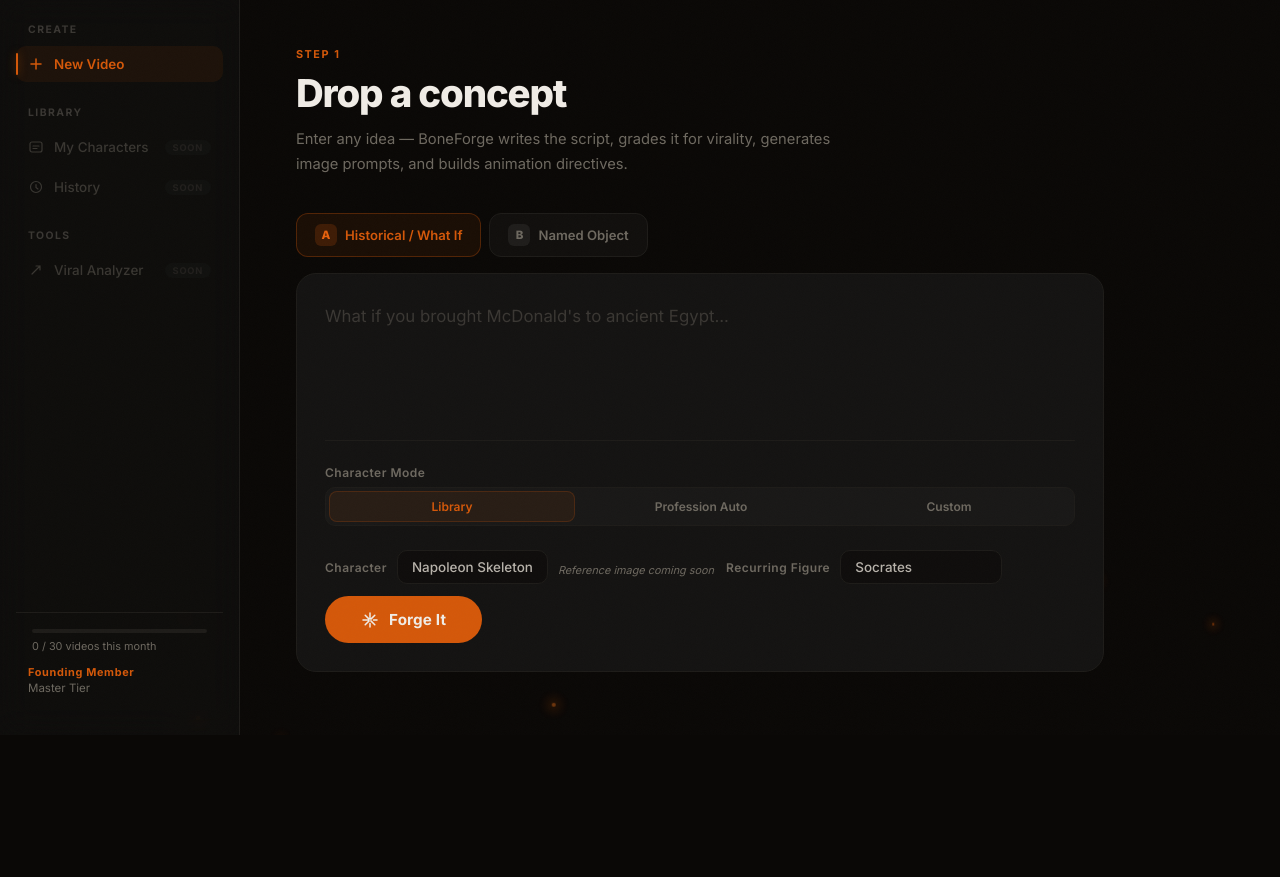
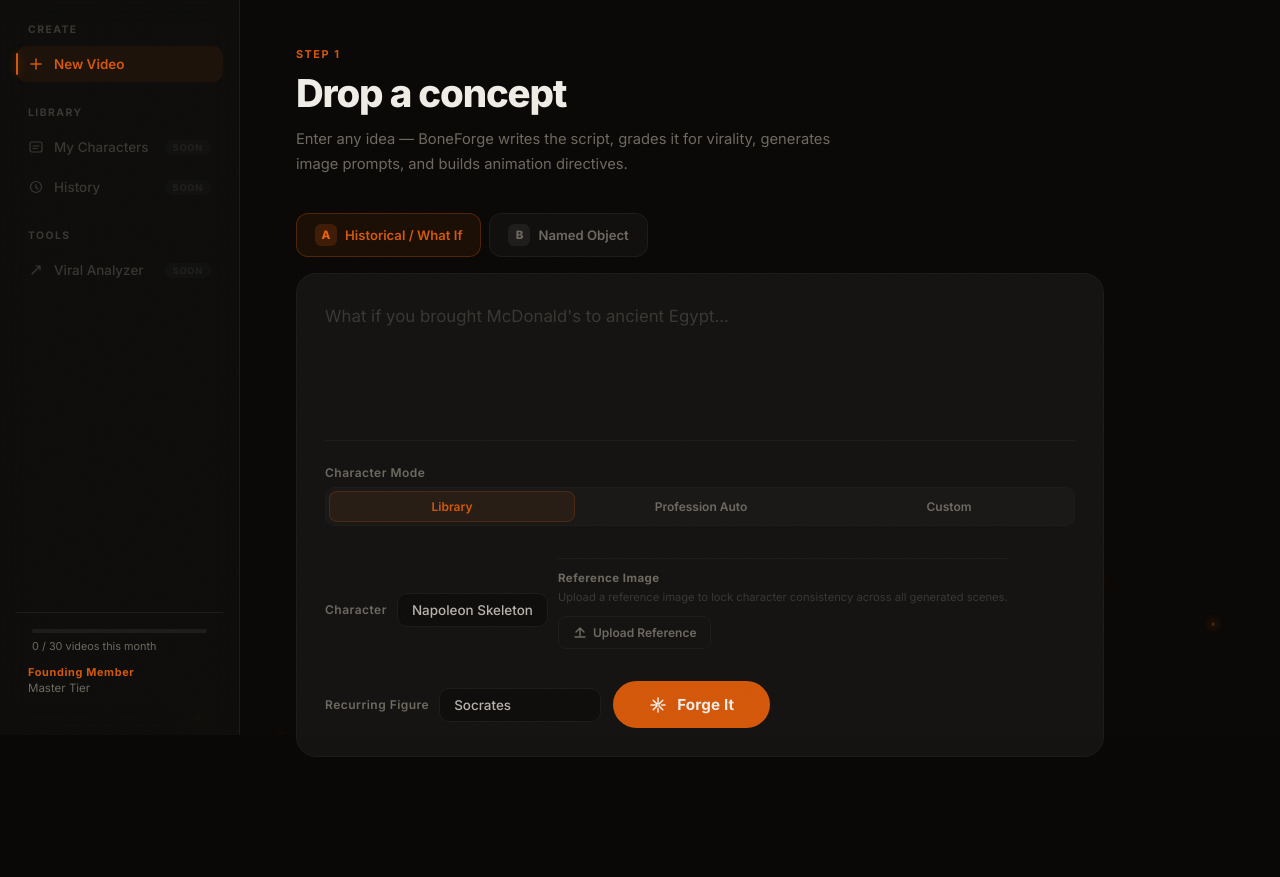
Before and after one commit to artyoms83/Bone-forge-app, a Flask app: page /dashboard in a window 1280 px wide. Shown: the part 65-942 px from the top of the page. Before the commit the page ends 800 px from the top, so only its background shows below. Run offline with Flask 3, Linux system fonts and the light colour scheme; the visitor is signed in with stand-in values (Sample User, id 1).

Commit message:
16:9 images, generate all button, character reference library
Co-Authored-By: Claude Opus 4.6 <noreply@anthropic.com>

```diff
--- a/app.py
+++ b/app.py
@@ -66,6 +66,13 @@ CHARACTER_PRESETS = {
 }
 
 PROFESSION_BASE_PREFIX = "skeleton character consistent, eyeballs with black pupils in skull, goofy expressive eyes, 3D, photorealistic environment, natural lighting, deep shadows, realistic textures, cinematic depth of field, film grain"
+
+REFERENCE_IMAGES = {
+    "napoleon": None,
+    "knight": None,
+    "viking": None,
+    "samurai": None,
+}
 
 # ---------------------------------------------------------------------------
 # Video caps & usage tracking
@@ -249,6 +256,7 @@ OUTPUT FORMAT — Return ONLY valid JSON:
 }
 
 IMAGE PROMPT RULES:
+- Generate all image prompts for 16:9 widescreen format (landscape orientation). Camera framing and compositions should be optimized for widescreen.
 - Begin EVERY character image prompt with the exact character prefix provided
 - Append character_outfit to every character image prompt after the prefix
 - 30% of prompts should be no-character shots: crowd reactions, object close-ups, environment shots
@@ -299,6 +307,7 @@ OUTPUT FORMAT — Return ONLY valid JSON:
 }
 
 IMAGE PROMPT RULES:
+- Generate all image prompts for 16:9 widescreen format (landscape orientation). Camera framing and compositions should be optimized for widescreen.
 - Begin EVERY character image prompt with the exact character prefix provided
 - 30% should be no-character shots
 - Art style: dark, cinematic, slightly absurd, high detail
@@ -509,6 +518,24 @@ def grade_script():
 
 
 # ---------------------------------------------------------------------------
+# Character reference upload
+# ---------------------------------------------------------------------------
+
+@app.route("/upload-reference", methods=["POST"])
+@login_required
+def upload_reference():
+    data = request.get_json()
+    character_key = data.get("character_key", "").strip()
+    image_data = data.get("image_data", "").strip()
+
+    if not character_key or not image_data:
+        return jsonify({"error": "character_key and image_data required"}), 400
+
+    REFERENCE_IMAGES[character_key] = image_data
+    return jsonify({"success": True, "character": character_key})
+
+
+# ---------------------------------------------------------------------------
 # Image generation endpoint
 # ---------------------------------------------------------------------------
 
@@ -517,6 +544,7 @@ def grade_script():
 def generate_image():
     data = request.get_json()
     prompt = data.get("prompt", "").strip()
+    character_key = data.get("character_key", "")
 
     if not prompt:
         return jsonify({"error": "Prompt is required"}), 400
@@ -525,6 +553,22 @@ def generate_image():
         return jsonify({"error": "OpenRouter API key not configured. Add it to .env"}), 500
 
     try:
+        ref_image = REFERENCE_IMAGES.get(character_key)
+
+        if ref_image:
+            message_content = [
+                {
+                    "type": "image_url",
+                    "image_url": {"url": ref_image}
+                },
+                {
+                    "type": "text",
+                    "text": f"Generate an image matching this character's exact appearance. Keep the skeleton character visually identical to the reference. New scene: {prompt}. Dark cinematic style, high detail, dramatic lighting, 16:9 widescreen format."
+                }
+            ]
+        else:
+            message_content = f"Generate an image: {prompt}. Dark cinematic style, high detail, dramatic lighting, 16:9 widescreen format."
+
         resp = requests.post(
             "https://openrouter.ai/api/v1/chat/completions",
             headers={
@@ -537,10 +581,13 @@ def generate_image():
                 "model": "google/gemini-3-pro-image-preview",
                 "max_tokens": 4096,
                 "modalities": ["text", "image"],
+                "image_generation_config": {
+                    "aspect_ratio": "16:9"
+                },
                 "messages": [
                     {
                         "role": "user",
-                        "content": f"Generate an image: {prompt}. Dark cinematic style, high detail, dramatic lighting."
+                        "content": message_content
                     }
                 ],
             },
--- a/static/app.js
+++ b/static/app.js
@@ -7,6 +7,7 @@ var fixedScript = null;
 var isEditing = false;
 var currentFormula = 'a';
 var currentCharMode = 'library';
+var currentCharacterKey = '';
 
 // ---------------------------------------------------------------------------
 // FORMULA TOGGLE
@@ -177,6 +178,7 @@ function startGeneration() {
   if (!concept) { document.getElementById('conceptInput').focus(); return; }
 
   var character = document.getElementById('characterSelect').value;
+  currentCharacterKey = character;
 
   document.getElementById('stepInput').classList.add('gen-step-hidden');
   document.getElementById('stepGeneration').classList.remove('gen-step-hidden');
@@ -321,8 +323,8 @@ function showResults(data) {
   setTimeout(function () {
     if (data.image_prompts && data.image_prompts.length > 0) {
       showImagePreview(data.image_prompts[0]);
-      var genAllText = document.getElementById('generateAllText');
-      if (genAllText) genAllText.textContent = 'Generate All ' + data.image_prompts.length + ' Images';
+      var btn = document.getElementById('generateAllBtn');
+      if (btn) btn.querySelector('#generateAllCount').textContent = data.image_prompts.length;
     }
     document.getElementById('newVideoBtn').style.display = '';
   }, 2600);
@@ -515,7 +517,7 @@ function showImagePreview(prompt) {
   fetch('/generate-image', {
     method: 'POST',
     headers: { 'Content-Type': 'application/json' },
-    body: JSON.stringify({ prompt: prompt })
+    body: JSON.stringify({ prompt: prompt, character_key: currentCharacterKey })
   })
     .then(function(r) { return r.json(); })
     .then(function(data) {
@@ -714,6 +716,134 @@ function resetGrader() {
 }
 
 // ---------------------------------------------------------------------------
+// GENERATE ALL IMAGES
+// ---------------------------------------------------------------------------
+function generateAllImages() {
+  if (!generatedData || !generatedData.image_prompts) return;
+
+  var prompts = generatedData.image_prompts;
+  var total = prompts.length;
+  var completed = 0;
+  var failed = 0;
+
+  // Create image gallery container if not exists
+  var gallery = document.getElementById('imageGallery');
+  if (!gallery) {
+    gallery = document.createElement('div');
+    gallery.id = 'imageGallery';
+    gallery.className = 'image-gallery';
+    document.getElementById('imagePreviewSection').appendChild(gallery);
+  }
+  gallery.innerHTML = '';
+
+  // Create placeholder cards for all images
+  prompts.forEach(function(prompt, i) {
+    var card = document.createElement('div');
+    card.className = 'gallery-card';
+    card.id = 'galleryCard' + i;
+    card.innerHTML =
+      '<div class="gallery-num">' + String(i + 1).padStart(2, '0') + '</div>' +
+      '<div class="gallery-skeleton" id="gallerySkeleton' + i + '">' +
+        '<div class="skeleton-shimmer"></div>' +
+        '<div class="gallery-loading-text">Queued...</div>' +
+      '</div>' +
+      '<img class="gallery-img" id="galleryImg' + i + '" style="display:none" alt="Scene ' + (i+1) + '">';
+    gallery.appendChild(card);
+  });
+
+  // Update button state
+  var btn = document.getElementById('generateAllBtn');
+  btn.disabled = true;
+  btn.innerHTML = 'Generating 1 / ' + total + '...';
+
+  // Generate images sequentially to avoid rate limits
+  function generateNext(index) {
+    if (index >= total) {
+      btn.disabled = false;
+      btn.innerHTML = 'Regenerate All ' + total + ' Images';
+      return;
+    }
+
+    var skeleton = document.getElementById('gallerySkeleton' + index);
+    var img = document.getElementById('galleryImg' + index);
+    skeleton.querySelector('.gallery-loading-text').textContent = 'Generating...';
+
+    fetch('/generate-image', {
+      method: 'POST',
+      headers: { 'Content-Type': 'application/json' },
+      body: JSON.stringify({ prompt: prompts[index], character_key: currentCharacterKey })
+    })
+    .then(function(r) { return r.json(); })
+    .then(function(data) {
+      if (data.image) {
+        try {
+          var base64 = data.image.split(',')[1];
+          var mime = data.image.split(';')[0].split(':')[1];
+          var byteChars = atob(base64);
+          var byteArr = new Uint8Array(byteChars.length);
+          for (var i = 0; i < byteChars.length; i++) {
+            byteArr[i] = byteChars.charCodeAt(i);
+          }
+          var blob = new Blob([byteArr], { type: mime });
+          var blobUrl = URL.createObjectURL(blob);
+          img.onload = function() {
+            skeleton.style.display = 'none';
+            img.style.display = 'block';
+          };
+          img.src = blobUrl;
+          completed++;
+        } catch(e) {
+          skeleton.querySelector('.gallery-loading-text').textContent = 'Failed';
+          failed++;
+        }
+      } else {
+        skeleton.querySelector('.gallery-loading-text').textContent = 'Failed';
+        failed++;
+      }
+      btn.innerHTML = 'Generating ' + (index + 2) + ' / ' + total + '...';
+      generateNext(index + 1);
+    })
+    .catch(function() {
+      skeleton.querySelector('.gallery-loading-text').textContent = 'Failed';
+      failed++;
+      generateNext(index + 1);
+    });
+  }
+
+  generateNext(0);
+}
+
+// ---------------------------------------------------------------------------
+// REFERENCE IMAGE UPLOAD
+// ---------------------------------------------------------------------------
+function handleReferenceUpload(input) {
+  var file = input.files[0];
+  if (!file) return;
+  var reader = new FileReader();
+  reader.onload = function(e) {
+    var imageData = e.target.result;
+    var characterKey = document.getElementById('characterSelect').value;
+    fetch('/upload-reference', {
+      method: 'POST',
+      headers: { 'Content-Type': 'application/json' },
+      body: JSON.stringify({ character_key: characterKey, image_data: imageData })
+    })
+    .then(function(r) { return r.json(); })
+    .then(function(data) {
+      var status = document.getElementById('referenceStatus');
+      if (data.success) {
+        status.textContent = 'Reference saved for ' + characterKey;
+        status.style.color = '#2dd4a0';
+      } else {
+        status.textContent = data.error || 'Upload failed';
+        status.style.color = '#e84040';
+      }
+    });
+  };
+  reader.readAsDataURL(file);
+}
+
+// ---------------------------------------------------------------------------
 // QUICK NAV
 // ---------------------------------------------------------------------------
 function scrollToSection(id) {
--- a/static/style.css
+++ b/static/style.css
@@ -922,7 +922,8 @@ button { font-family: var(--font); cursor: pointer; border: none; outline: none;
 
 .image-skeleton {
   width: 100%;
-  height: 320px;
+  aspect-ratio: 16/9;
+  height: auto;
   background: var(--bg-elevated);
   display: flex;
   flex-direction: column;
@@ -954,7 +955,7 @@ button { font-family: var(--font); cursor: pointer; border: none; outline: none;
 
 .preview-img {
   width: 100%;
-  max-height: 480px;
+  aspect-ratio: 16/9;
   object-fit: contain;
   background: #080604;
 }
@@ -1000,6 +1001,116 @@ button { font-family: var(--font); cursor: pointer; border: none; outline: none;
   color: var(--text-muted);
   border: 1px solid var(--border);
   cursor: not-allowed;
+}
+
+.gen-action-orange {
+  background: rgba(212,88,10,0.1);
+  color: var(--orange);
+  border: 1px solid rgba(212,88,10,0.25);
+}
+.gen-action-orange:hover {
+  background: rgba(212,88,10,0.15);
+  border-color: rgba(212,88,10,0.4);
+}
+.gen-action-orange:disabled {
+  opacity: 0.5;
+  cursor: not-allowed;
+}
+
+/* IMAGE GALLERY */
+.image-gallery {
+  display: grid;
+  grid-template-columns: repeat(auto-fill, minmax(280px, 1fr));
+  gap: 16px;
+  margin-top: 24px;
+}
+
+.gallery-card {
+  background: var(--bg-card);
+  border: 1px solid var(--border);
+  border-radius: 14px;
+  overflow: hidden;
+  position: relative;
+}
+
+.gallery-num {
+  position: absolute;
+  top: 10px;
+  left: 10px;
+  font-size: 0.68rem;
+  font-weight: 700;
+  color: var(--orange);
+  background: rgba(10,8,6,0.8);
+  padding: 3px 8px;
+  border-radius: 6px;
+  z-index: 2;
+}
+
+.gallery-skeleton {
+  aspect-ratio: 16/9;
+  background: var(--bg-elevated);
+  display: flex;
+  align-items: center;
+  justify-content: center;
+  position: relative;
+  overflow: hidden;
+}
+
+.gallery-loading-text {
+  font-size: 0.72rem;
+  color: var(--text-muted);
+  position: relative;
+  z-index: 1;
+}
+
+.gallery-img {
+  width: 100%;
+  aspect-ratio: 16/9;
+  object-fit: cover;
+}
+
+/* REFERENCE UPLOAD */
+.reference-upload {
+  padding: 12px 0;
+  border-top: 1px solid var(--border);
+  margin-top: 8px;
+}
+.reference-upload-label {
+  font-size: 0.72rem;
+  font-weight: 700;
+  color: var(--text-dim);
+  letter-spacing: 0.04em;
+  margin-bottom: 4px;
+}
+.reference-upload-note {
+  font-size: 0.7rem;
+  color: var(--text-muted);
+  margin-bottom: 10px;
+  line-height: 1.5;
+}
+.reference-upload-btn {
+  display: inline-flex;
+  align-items: center;
+  gap: 6px;
+  padding: 8px 14px;
+  background: transparent;
+  border: 1px solid var(--border);
+  border-radius: 8px;
+  color: var(--text-dim);
+  font-size: 0.75rem;
+  font-weight: 600;
+  font-family: var(--font);
+  cursor: pointer;
+  transition: all 0.2s;
+}
+.reference-upload-btn:hover {
+  border-color: var(--border-bright);
+  color: var(--text);
+}
+.reference-status {
+  font-size: 0.72rem;
+  margin-top: 8px;
+  font-weight: 500;
 }
 
 /* ===================================================================
--- a/templates/dashboard.html
+++ b/templates/dashboard.html
@@ -122,7 +122,16 @@
               <option value="viking">Viking Skeleton</option>
               <option value="samurai">Samurai Skeleton</option>
             </select>
-            <div class="char-ref-note">Reference image coming soon</div>
+            <div class="reference-upload" id="referenceUpload">
+              <div class="reference-upload-label">Reference Image</div>
+              <div class="reference-upload-note">Upload a reference image to lock character consistency across all generated scenes.</div>
+              <input type="file" id="referenceImageInput" accept="image/*" style="display:none" onchange="handleReferenceUpload(this)">
+              <button class="reference-upload-btn" onclick="document.getElementById('referenceImageInput').click()">
+                <svg width="14" height="14" viewBox="0 0 14 14" fill="none"><path d="M7 2v8M3 6l4-4 4 4" stroke="currentColor" stroke-width="1.4" stroke-linecap="round" stroke-linejoin="round"/><path d="M2 11h10" stroke="currentColor" stroke-width="1.4" stroke-linecap="round"/></svg>
+                Upload Reference
+              </button>
+              <div class="reference-status" id="referenceStatus"></div>
+            </div>
           </div>
 
           <!-- PROFESSION AUTO MODE (hidden by default) -->
@@ -344,10 +353,9 @@
           <div class="image-prompt-text" id="imagePromptText"></div>
         </div>
         <div class="image-actions">
-          <button class="gen-action-btn gen-action-disabled" id="generateAllBtn" disabled>
+          <button class="gen-action-btn gen-action-orange" id="generateAllBtn" onclick="generateAllImages()">
             <svg width="14" height="14" viewBox="0 0 14 14" fill="none"><rect x="1" y="1" width="5" height="5" rx="1" stroke="currentColor" stroke-width="1"/><rect x="8" y="1" width="5" height="5" rx="1" stroke="currentColor" stroke-width="1"/><rect x="1" y="8" width="5" height="5" rx="1" stroke="currentColor" stroke-width="1"/><rect x="8" y="8" width="5" height="5" rx="1" stroke="currentColor" stroke-width="1"/></svg>
-            <span id="generateAllText">Generate All Images</span>
-            <span class="sidebar-badge">Soon</span>
+            Generate All <span id="generateAllCount">0</span> Images
           </button>
           <button class="gen-action-btn gen-action-copy" onclick="copyAllPrompts()">
             <svg width="14" height="14" viewBox="0 0 14 14" fill="none"><rect x="4" y="4" width="8" height="8" rx="1.5" stroke="currentColor" stroke-width="1.2"/><path d="M10 4V3a1.5 1.5 0 0 0-1.5-1.5h-5A1.5 1.5 0 0 0 2 3v5A1.5 1.5 0 0 0 3.5 9.5H4" stroke="currentColor" stroke-width="1.2"/></svg>
```
